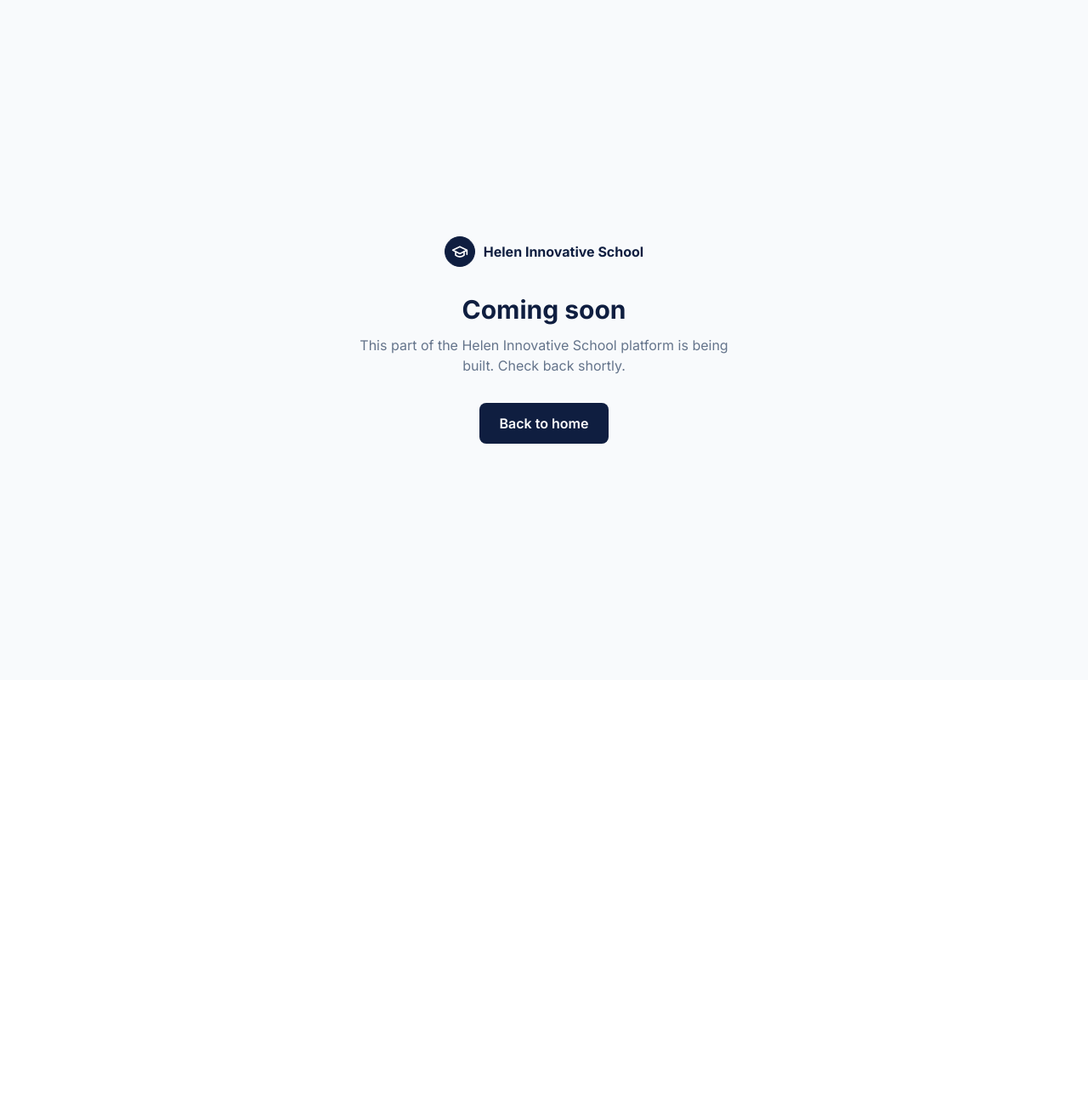
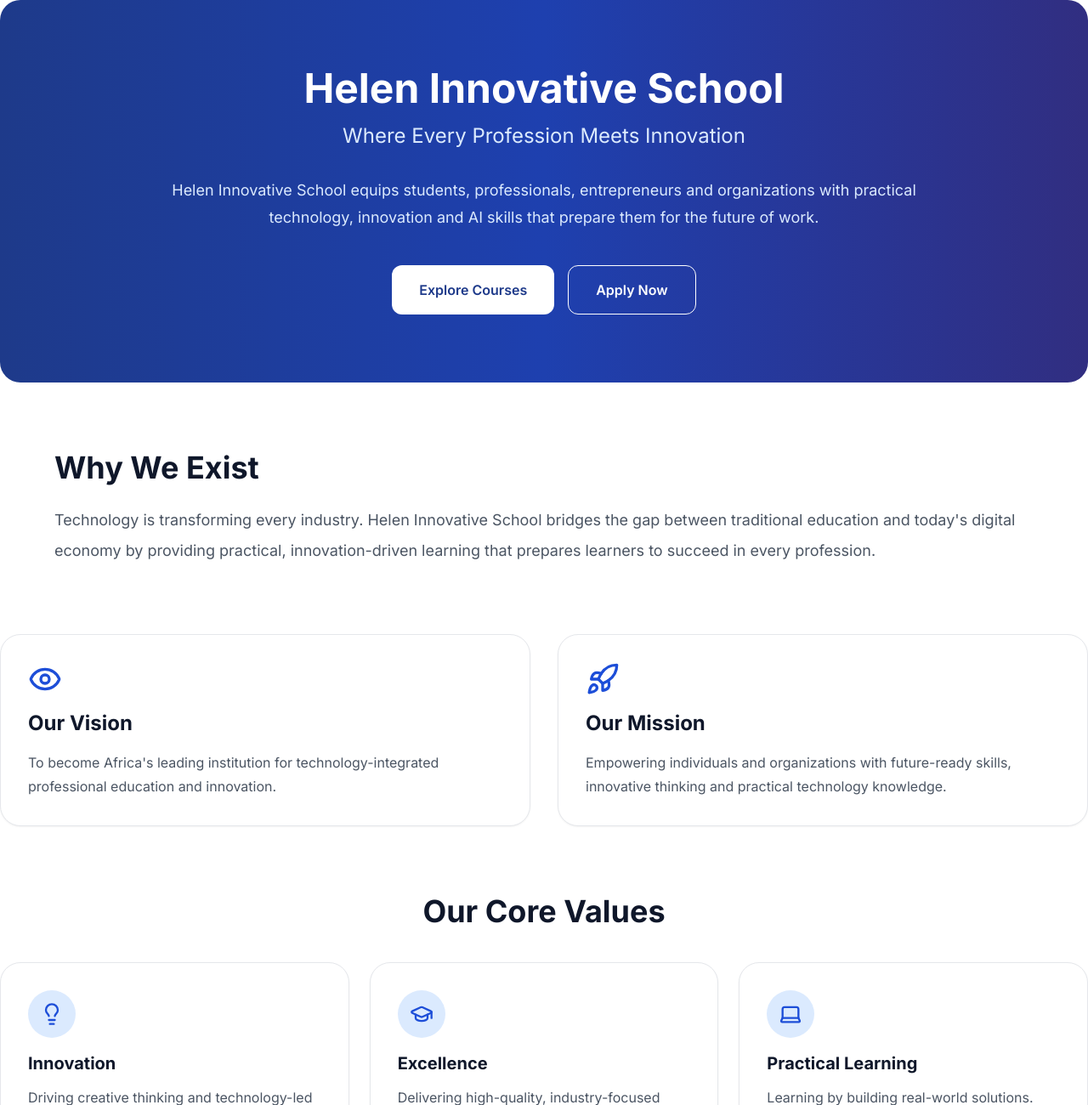
Before and after one commit to kevin-georgewill/Helen-Innovative-School, a Next.js app in the folder frontend/: page /about in a window 1280 px wide. Shown: the top 1300 px of the page at 85% size. Before the commit the page ends 800 px from the top, so only its background shows below. Built offline with nearby package versions, Linux system fonts and the light colour scheme.

Commit message:
feat: redesign About page with institution overview, vision, mission and core values

```diff
--- a/frontend/app/(public)/about/page.tsx
+++ b/frontend/app/(public)/about/page.tsx
@@ -1,5 +1,214 @@
-// About page — /about
-// Sections: Vision, Mission, Core Values, Learning Model, Team
-// Static content, no API call needed
+import {
+  Eye,
+  Rocket,
+  Lightbulb,
+  GraduationCap,
+  Globe,
+  Users,
+  Laptop,
+  Target,
+} from "lucide-react";
 
-export { default } from "@/components/shared/ComingSoon"
+const values = [
+  {
+    title: "Innovation",
+    description: "Driving creative thinking and technology-led solutions.",
+    icon: Lightbulb,
+  },
+  {
+    title: "Excellence",
+    description: "Delivering high-quality, industry-focused education.",
+    icon: GraduationCap,
+  },
+  {
+    title: "Practical Learning",
+    description: "Learning by building real-world solutions.",
+    icon: Laptop,
+  },
+  {
+    title: "Integrity",
+    description: "Promoting ethical leadership and professionalism.",
+    icon: Target,
+  },
+  {
+    title: "Collaboration",
+    description: "Growing through teamwork and partnerships.",
+    icon: Users,
+  },
+  {
+    title: "Lifelong Learning",
+    description: "Helping learners continually grow and adapt.",
+    icon: Globe,
+  },
+];
+
+export default function AboutPage() {
+  return (
+    <div className="space-y-20 pb-20">
+
+      {/* Hero */}
+      <section className="rounded-3xl bg-gradient-to-r from-blue-900 via-blue-800 to-indigo-900 px-8 py-20 text-center text-white">
+
+        <h1 className="text-5xl font-bold">
+          Helen Innovative School
+        </h1>
+
+        <p className="mt-4 text-2xl text-blue-100">
+          Where Every Profession Meets Innovation
+        </p>
+
+        <p className="mx-auto mt-8 max-w-4xl text-lg leading-8 text-blue-100">
+          Helen Innovative School equips students, professionals,
+          entrepreneurs and organizations with practical technology,
+          innovation and AI skills that prepare them for the future of work.
+        </p>
+
+        <div className="mt-10 flex flex-col justify-center gap-4 sm:flex-row">
+          <button className="rounded-xl bg-white px-8 py-4 font-semibold text-blue-900 hover:bg-gray-100 transition">
+            Explore Courses
+          </button>
+
+          <button className="rounded-xl border border-white px-8 py-4 font-semibold hover:bg-white hover:text-blue-900 transition">
+            Apply Now
+          </button>
+        </div>
+
+      </section>
+
+      {/* Why We Exist */}
+      <section className="mx-auto max-w-6xl">
+
+        <h2 className="mb-6 text-4xl font-bold">
+          Why We Exist
+        </h2>
+
+        <p className="text-lg leading-9 text-gray-600">
+          Technology is transforming every industry. Helen Innovative School
+          bridges the gap between traditional education and today's digital
+          economy by providing practical, innovation-driven learning that
+          prepares learners to succeed in every profession.
+        </p>
+
+      </section>
+
+      {/* Vision & Mission */}
+      <section className="grid gap-8 lg:grid-cols-2">
+
+        <div className="rounded-3xl border bg-white p-8 shadow-sm">
+
+          <Eye className="mb-4 h-10 w-10 text-blue-700" />
+
+          <h3 className="text-2xl font-bold">
+            Our Vision
+          </h3>
+
+          <p className="mt-4 leading-7 text-gray-600">
+            To become Africa's leading institution for technology-integrated
+            professional education and innovation.
+          </p>
+
+        </div>
+
+        <div className="rounded-3xl border bg-white p-8 shadow-sm">
+
+          <Rocket className="mb-4 h-10 w-10 text-blue-700" />
+
+          <h3 className="text-2xl font-bold">
+            Our Mission
+          </h3>
+
+          <p className="mt-4 leading-7 text-gray-600">
+            Empowering individuals and organizations with future-ready
+            skills, innovative thinking and practical technology knowledge.
+          </p>
+
+        </div>
+
+      </section>
+
+      {/* Core Values */}
+      <section>
+
+        <h2 className="mb-10 text-center text-4xl font-bold">
+          Our Core Values
+        </h2>
+
+        <div className="grid gap-6 md:grid-cols-2 xl:grid-cols-3">
+
+          {values.map((value) => {
+            const Icon = value.icon;
+
+            return (
+              <div
+                key={value.title}
+                className="rounded-3xl border bg-white p-8 shadow-sm transition hover:shadow-lg"
+              >
+                <div className="mb-4 flex h-14 w-14 items-center justify-center rounded-full bg-blue-100">
+                  <Icon className="h-7 w-7 text-blue-700" />
+                </div>
+
+                <h3 className="text-xl font-bold">
+                  {value.title}
+                </h3>
+
+                <p className="mt-3 leading-7 text-gray-600">
+                  {value.description}
+                </p>
+
+              </div>
+            );
+          })}
+
+        </div>
+
+      </section>
+
+      {/* Who We Serve */}
+      <section>
+
+        <h2 className="mb-10 text-center text-4xl font-bold">
+          Who We Serve
+        </h2>
+
+        <div className="grid gap-6 sm:grid-cols-2 lg:grid-cols-3">
+
+          {[
+            "Students",
+            "Professionals",
+            "Entrepreneurs",
+            "Organizations",
+            "Government Institutions",
+            "Career Changers",
+          ].map((item) => (
+            <div
+              key={item}
+              className="rounded-2xl border bg-white p-6 text-center shadow-sm"
+            >
+              <h3 className="text-xl font-semibold">
+                {item}
+              </h3>
+            </div>
+          ))}
+
+        </div>
+
+      </section>
+
+      {/* Call to Action */}
+      <section className="rounded-3xl bg-blue-900 px-8 py-16 text-center text-white">
+
+        <h2 className="text-4xl font-bold">
+          Building Future-Ready Professionals
+        </h2>
+
+        <p className="mx-auto mt-6 max-w-3xl text-lg leading-8 text-blue-100">
+          Learn practical skills in Artificial Intelligence, digital
+          transformation, innovation and emerging technologies through
+          flexible learning designed for today's world.
+        </p>
+
+      </section>
+
+    </div>
+  );
+}
```
